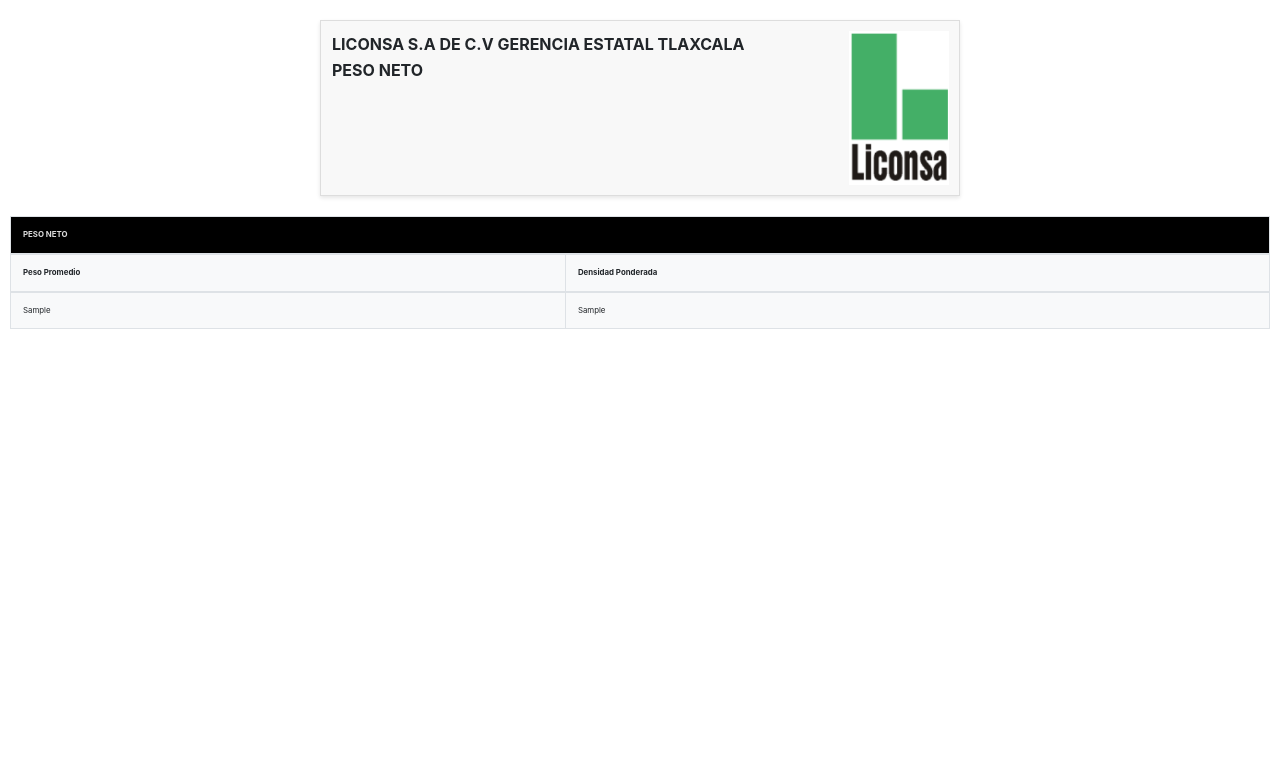
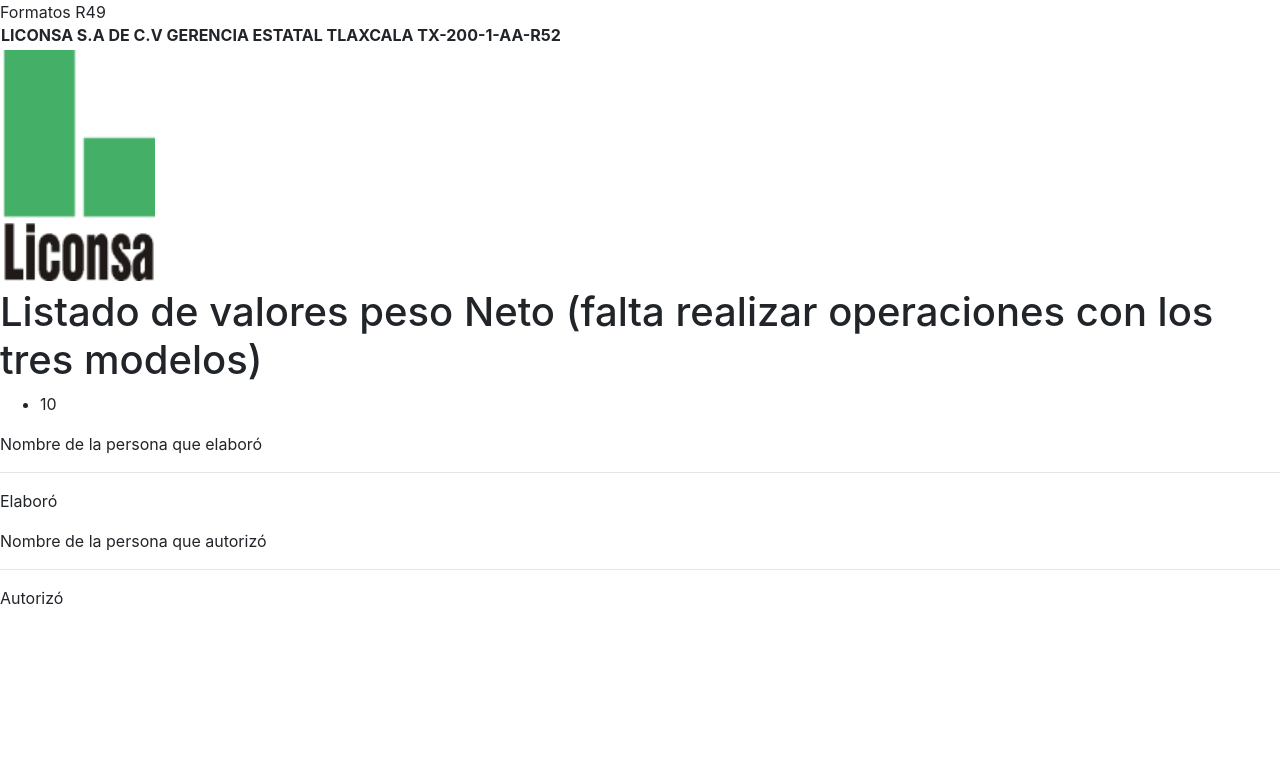
Before and after one commit to JimmyVazquez-stack/Proyecto-Liconsa, a Django app: template laboratorio_control_calidad/templates/pesonetor49_list.html in a window 1280 px wide. Shown: the top 783 px of the page. Run offline with Django 5.2, Linux system fonts and the light colour scheme; the template is opened without the code that fills it: most values are stand-ins (such as "Sample title", 1, 10 or a date in 2020); lists and menus that the app fills with data are empty; some libraries are stand-ins or nearby versions.

Commit message:
Para vista de calculos peso neto

```diff
--- a/laboratorio_control_calidad/templates/pesonetor49_list.html
+++ b/laboratorio_control_calidad/templates/pesonetor49_list.html
@@ -1,8 +1,11 @@
+
+
+
 {% load static %}
-<!DOCTYPE html>
-<html>
-<head>
-    <link rel="stylesheet" href="{% static 'css/reportes.css' %}">
+{%block title %} Formatos R49 {% endblock %}
+
+
+
     <!-- Bootstrap CSS DT-->
     <link rel="stylesheet" href="{% static 'css/datatables/bootstrap.css'%}">
     <!-- Datatables bootstrap 4 CSS -->
@@ -13,11 +16,7 @@
 <div class="header-container">
         <table>
             <tr>
-                <th>LICONSA S.A DE C.V GERENCIA ESTATAL TLAXCALA </th>
-            </tr>
-
-            <tr>
-                <th>PESO NETO </th>
+                <th>LICONSA S.A DE C.V GERENCIA ESTATAL TLAXCALA TX-200-1-AA-R52</th>
             </tr>
 
         </table>
@@ -28,41 +27,34 @@
 
 <div class="contenedor-tablas">
 
-    {% load static %}
-<!DOCTYPE html>
-<html>
-<head>
-    <link rel="stylesheet" href="{% static 'css/reportes.css' %}">
-    <!-- Bootstrap CSS DT-->
-    <link rel="stylesheet" href="{% static 'css/datatables/bootstrap.css'%}">
-    <!-- Datatables bootstrap 4 CSS -->
-    <link rel="stylesheet" href="{% static 'css/datatables/dataTables.bootstrap4.css'%}">
-</head>
-<body>
+    <table class="table table-bordered bg-light table-hover">
+            <thead>
+                <h1>Listado de valores peso Neto (falta realizar operaciones con los tres modelos)</h1>
+                <ul>
+                    {% for peso in pesos %}
+                        <li>{{ peso.valor }}</li>
+                    {% endfor %}
+                </ul>
+            </thead>
 
 
-<div class="contenedor-tablas">
-
-    <table class="table table-bordered bg-light table-hover">
-            <thead>
-                <tr>
-                    <th colspan="22" class="encabezado-tabla">PESO NETO</th>
-                </tr>
-                <tr>
-                    <th>Peso Promedio</th>
-                    <th>Densidad Ponderada</th>
-                </tr>
 
 
-            </thead>
-
-            <tbody>
-                <tr>
-                    <td>{{ pesoPromedio }}</td>
-                    <td>{{ densidadPonderada }}</td>
-                </tr>
-            </tbody>
-    </table>
 </div>
 
+<div class="contenedor-autorizacion">
+    <div class="seccion">
+        <p>Nombre de la persona que elaboró</p>
+        <hr>
+        <p>Elaboró</p>
+    </div>
+
+    <div class="seccion">
+        <p>Nombre de la persona que autorizó</p>
+        <hr>
+        <p>Autorizó</p>
+    </div>
 </div>
+
+</body>
+</html>
```
